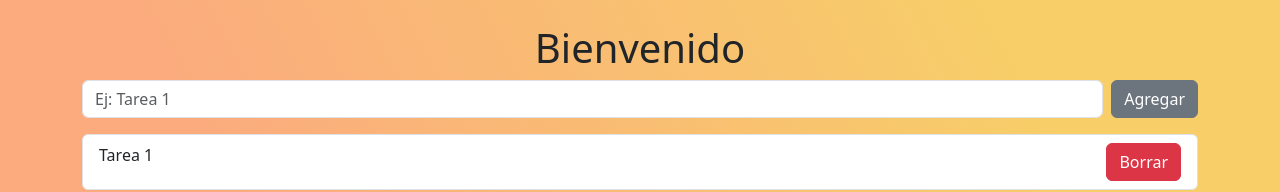
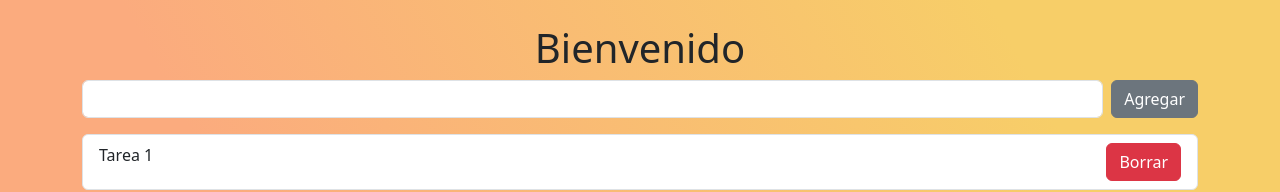
Before and after one commit to 05Vero-S/TpReact-4-5, a React app: page / in a window 1280 px wide. Shown: the top 192 px of the page. Built offline with nearby package versions, Linux system fonts and the light colour scheme; the HTML template or start-up script is replaced by a standard one.

Commit message:
agregamos el stateTarea cuando estamos cargando una tarea en el formulario

```diff
--- a/src/components/FormularioTarea.jsx
+++ b/src/components/FormularioTarea.jsx
@@ -1,17 +1,29 @@
-import { Button } from 'react-bootstrap';
-import Form from 'react-bootstrap/Form';
-import ListaTarea from './ListaTarea';
+import { Button } from "react-bootstrap";
+import Form from "react-bootstrap/Form";
+import ListaTarea from "./ListaTarea";
+import { useState } from "react";
 
 const FormularioTarea = () => {
+  const [tarea, setTarea] = useState(" ");
   return (
     <section>
       <Form>
-        <Form.Group className="mb-3 d-flex" controlId="exampleForm.ControlInput1">
-
-          <Form.Control type="text" placeholder="Ej: Tarea 1" minLength={3} maxLength={60} />
-          <Button variant='secondary' className='ms-2' type='submit'>Agregar</Button>
+        <Form.Group
+          className="mb-3 d-flex"
+          controlId="exampleForm.ControlInput1"
+        >
+          <Form.Control
+            type="text"
+            placeholder="Ej: Tarea 1"
+            minLength={3}
+            maxLength={60}
+            onChange={(e)=> setTarea(e.target.value) }
+            value={tarea}
+          />
+          <Button variant="secondary" className="ms-2" type="submit">
+            Agregar
+          </Button>
         </Form.Group>
-
       </Form>
       <ListaTarea></ListaTarea>
     </section>
```
